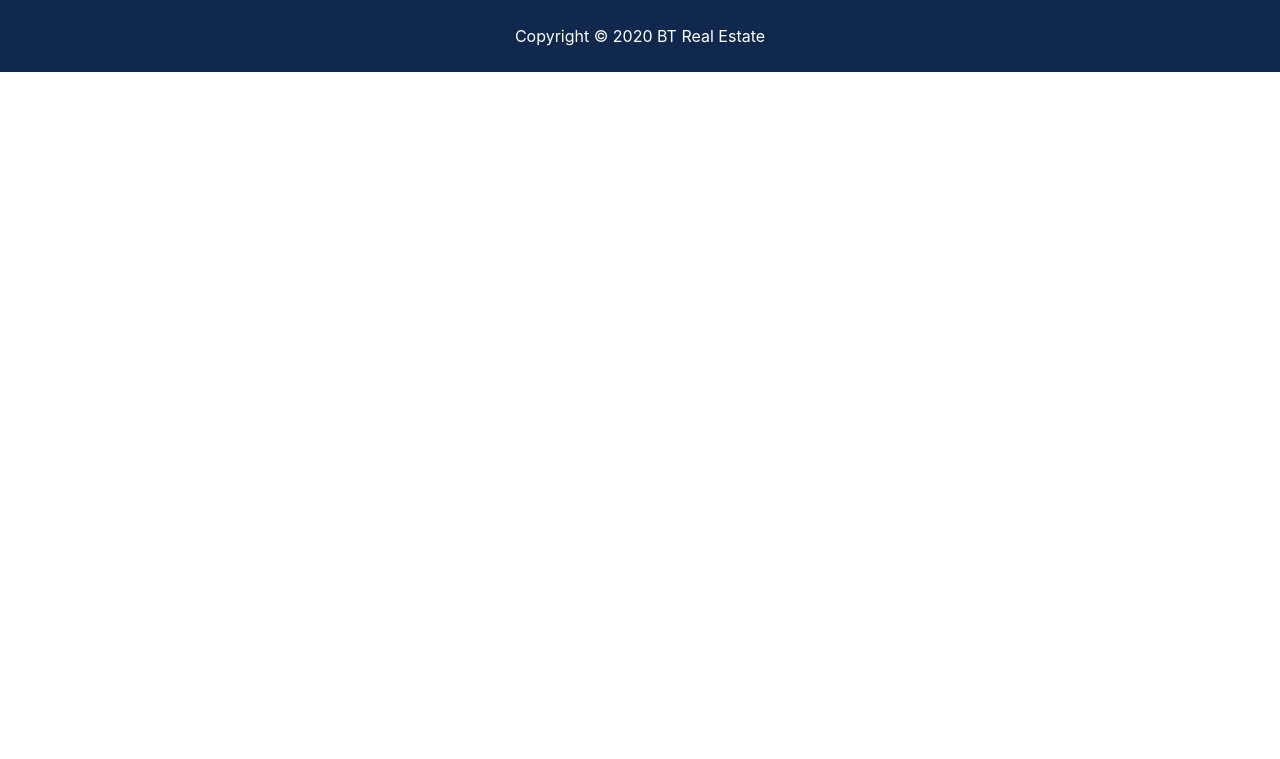
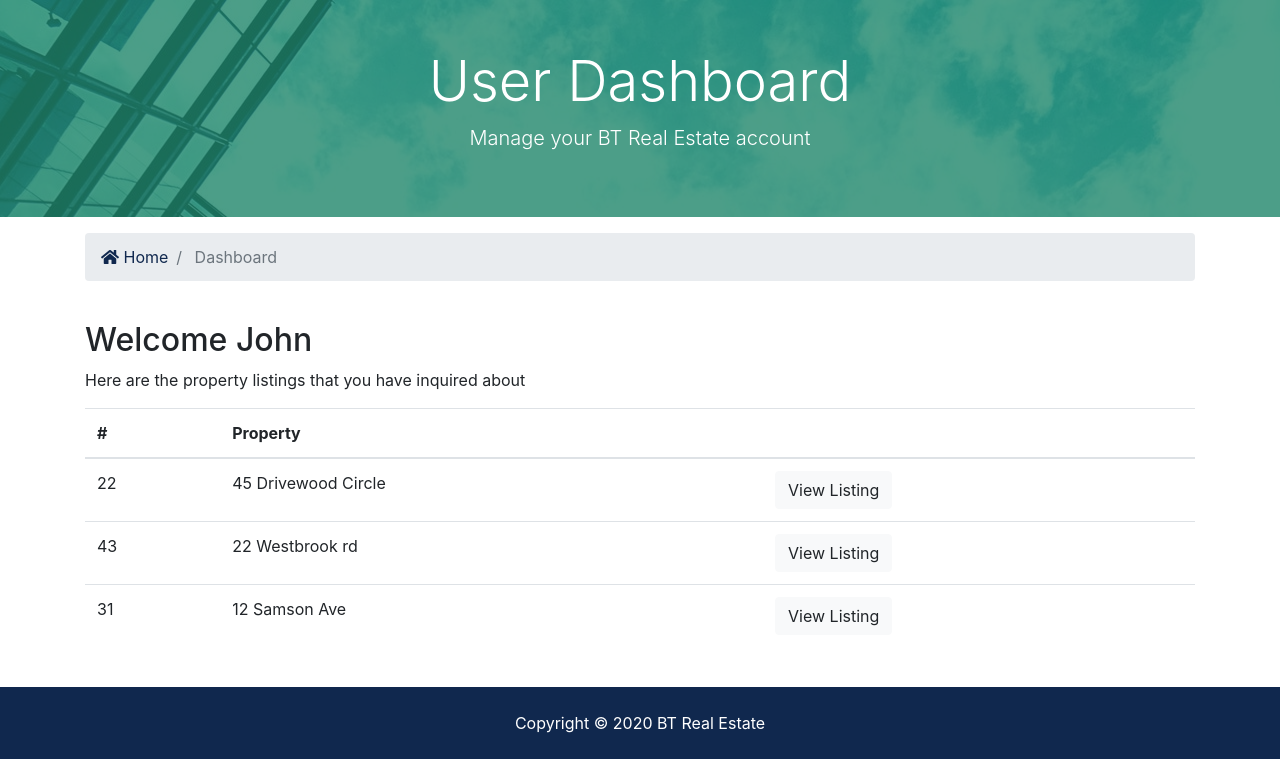
Before and after one commit to sudipsingh04/Real-Estate-Project, a Django app: page /accounts/dashboard in a window 1280 px wide. Shown: the part 128-887 px from the top of the page. Before the commit the page ends 200 px from the top, so only its background shows below. Run offline with Django 3.2, Linux system fonts and the light colour scheme; some libraries are stand-ins or nearby versions.

Commit message:
Added logout

```diff
--- a/accounts/views.py
+++ b/accounts/views.py
@@ -52,6 +52,10 @@ def login(request):
         return render(request, 'accounts/login.html')
 
 def logout(request):
+    if request.method == 'POST':
+        auth.logout(request)
+        messages.success(request, 'You are now logged out')
+
     return redirect('index')
 
 def dashboard(request):
--- a/templates/accounts/dashboard.html
+++ b/templates/accounts/dashboard.html
@@ -1,4 +1,76 @@
 {% extends 'base.html' %}
 {% block content %}
 
+  <section id="showcase-inner" class="py-5 text-white">
+    <div class="container">
+      <div class="row text-center">
+        <div class="col-md-12">
+          <h1 class="display-4">User Dashboard</h1>
+          <p class="lead">Manage your BT Real Estate account</p>
+        </div>
+      </div>
+    </div>
+  </section>
+
+  <!-- Breadcrumb -->
+  <section id="bc" class="mt-3">
+    <div class="container">
+      <nav aria-label="breadcrumb">
+        <ol class="breadcrumb">
+          <li class="breadcrumb-item">
+            <a href="{% url 'index' %}">
+              <i class="fas fa-home"></i> Home</a>
+          </li>
+          <li class="breadcrumb-item active"> Dashboard</li>
+        </ol>
+      </nav>
+    </div>
+  </section>
+
+  <!-- Alerts -->
+  {% include 'partials/_alerts.html' %}
+
+  <section id="dashboard" class="py-4">
+    <div class="container">
+      <div class="row">
+        <div class="col-md-12">
+          <h2>Welcome John</h2>
+          <p>Here are the property listings that you have inquired about</p>
+          <table class="table">
+            <thead>
+              <tr>
+                <th scope="col">#</th>
+                <th scope="col">Property</th>
+                <th></th>
+              </tr>
+            </thead>
+            <tbody>
+              <tr>
+                <td>22</td>
+                <td>45 Drivewood Circle</td>
+                <td>
+                  <a class="btn btn-light" href="#">View Listing</a>
+                </td>
+              </tr>
+              <tr>
+                <td>43</td>
+                <td>22 Westbrook rd</td>
+                <td>
+                  <a class="btn btn-light" href="#">View Listing</a>
+                </td>
+              </tr>
+              <tr>
+                <td>31</td>
+                <td>12 Samson Ave</td>
+                <td>
+                  <a class="btn btn-light" href="#">View Listing</a>
+                </td>
+              </tr>
+            </tbody>
+          </table>
+        </div>
+      </div>
+    </div>
+  </section>
+
 {% endblock %}
--- a/templates/pages/index.html
+++ b/templates/pages/index.html
@@ -64,6 +64,7 @@
       </div>
     </div>
   </section>
+  <br>
   <!-- Alerts -->
   {% include 'partials/_alerts.html' %}
   <!-- Listings -->
--- a/templates/partials/_navbar.html
+++ b/templates/partials/_navbar.html
@@ -40,6 +40,26 @@
         </ul>
 
         <ul class="navbar-nav ml-auto">
+        {% if user.is_authenticated %}
+            <li
+            {% if 'dashboard' in request.path %}
+                class="nav-item active mr-3"
+            {% else %}
+                class="nav-item mr-3"
+            {% endif %}
+        >
+            <a class="nav-link" href="{% url 'dashboard' %}"> Welcome {{ user.username }} (Dashboard)</a>
+        </li>
+        <li class="nav-item mr-3">
+            <a href="javascript:{document.getElementById('logout').submit()}" class="nav-link">
+                <i class="fa fa-sign-out-alt"></i> Logout
+            </a>
+            <form action="{% url 'logout' %}" method="POST" id="logout">
+                {% csrf_token %}
+                <input type="hidden">
+            </form>
+        </li>
+        {% else %}
         <li
             {% if 'register' in request.path %}
                 class="nav-item active mr-3"
@@ -63,6 +83,7 @@
             Login</a>
         </li>
         </ul>
+        {% endif %}
     </div>
     </div>
 </nav>
```
Also changed, not shown: db.sqlite3.
